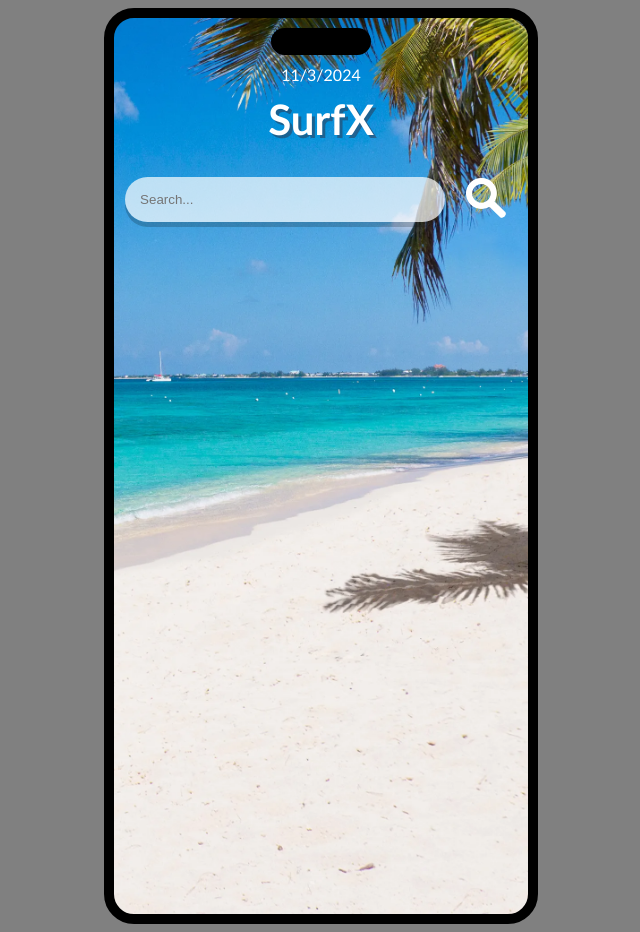
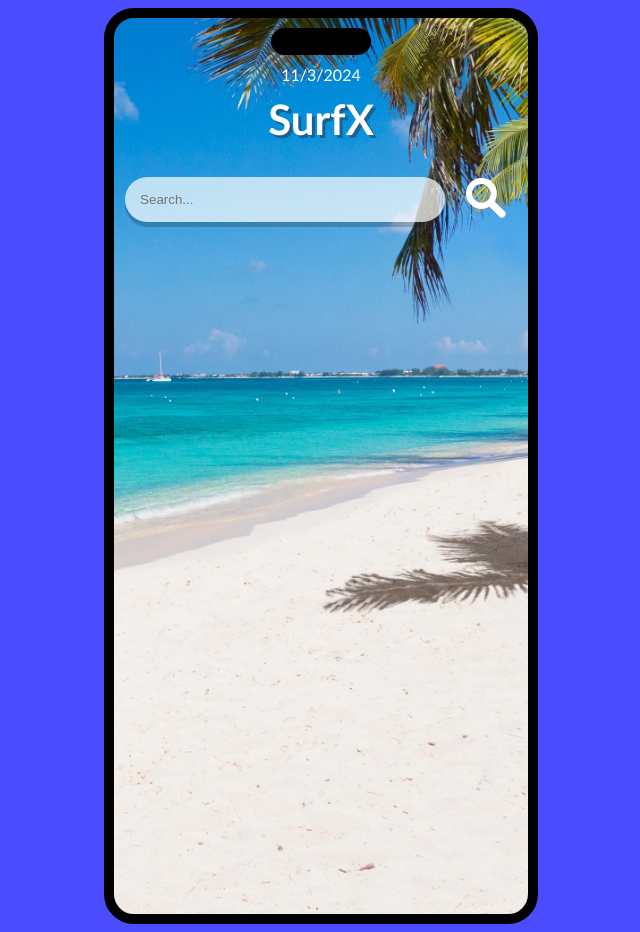
Before and after one commit to bengaunt10/GUI-57-Assignment-2, a React (Create React App) app: page / in a window 1280 px wide. Shown: the whole page, without its empty margins (319-959 px from the left). Built offline with nearby package versions, Linux system fonts and the light colour scheme.

Commit message:
Testing New Branch

```diff
--- a/src/App.css
+++ b/src/App.css
@@ -109,7 +109,7 @@ h1{
 }
 
 body {
-  background-color: gray;
+  background-color: rgba(0, 0, 255, 0.7);
 }
 
 .date {
```
